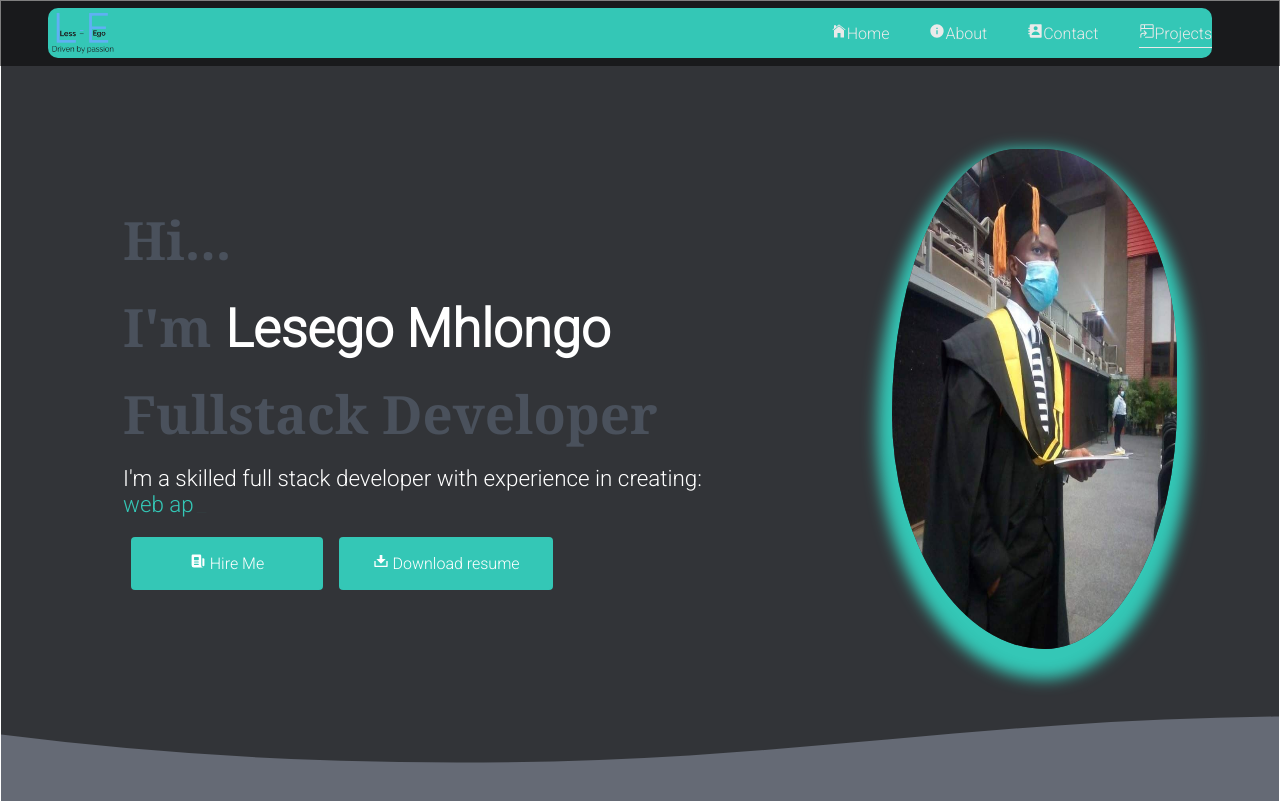
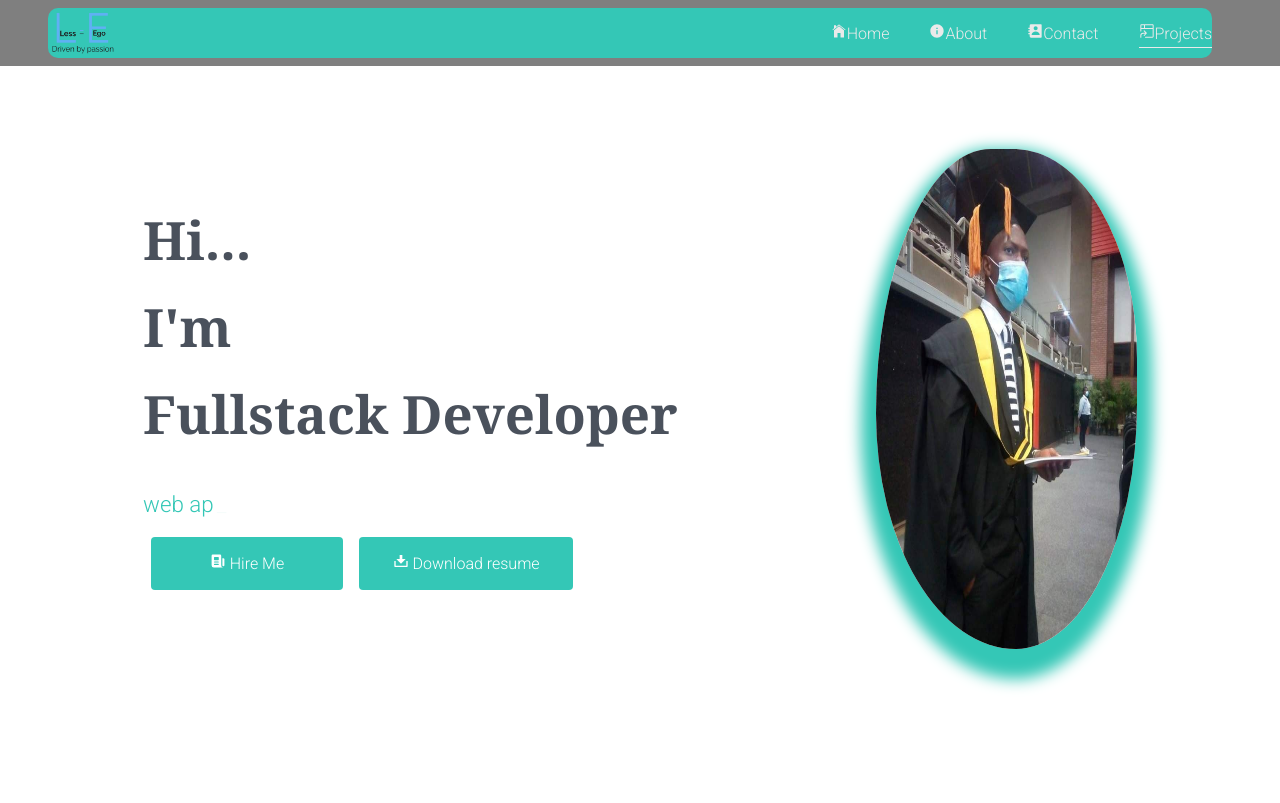
Before and after one commit to LesegoLSG/Portfolio, a React (Create React App) app: page / in a window 1280 px wide. Shown: the top 803 px of the page. Built offline with nearby package versions, Linux system fonts and the light colour scheme.

Commit message:
Modified transitions

```diff
--- a/src/Components/Home.jsx
+++ b/src/Components/Home.jsx
@@ -18,8 +18,8 @@ import { Typewriter } from 'react-simple-typewriter'
 import {HiMiniNewspaper} from 'react-icons/hi2';
 import {RiDownload2Fill} from 'react-icons/ri';
 import ParticleComponent from './Particles/ParticleComponent';
-
-import {animate, motion, useAnimation} from 'framer-motion'
+//Framer Motion
+import {whileInView, motion, useAnimation} from 'framer-motion'
 
 
 
@@ -90,14 +90,13 @@ const Home = () => {
 
         {/* <img src={Graduation} alt /> */}
 
-        <motion.div className="blob-image" ref={imageRef}
-        initial={{x:-300}}
-        animate={{x:0,rotate:[0,90,-90,90,0]
-        }}
+        <motion.div className="blob-image"
+        initial={{opacity:0,scale:0,y:200}}
+        whileInView={{opacity:1,scale:1,y:0}}
         transition={{
           type:"spring",
           bounce:0.4,
-          duration:3
+          duration:2
         }}
 
         >
@@ -105,12 +104,45 @@ const Home = () => {
         </motion.div>
 
 
-      <div className={`home-text ${!introVisible? 'fade-in':'fade-out'}`} ref={introRef}>
+      <div className="home-text">
+        {/* Motion for hi text */}
+        <motion.h1
+          initial={{y:-100}}
+          whileInView={{y:0}}
+          transition={{
+            duration:2
+          }}
+        >Hi...</motion.h1>
 
-        <h1>Hi...</h1>
+
+        {/* Motion for the name */}
+        <motion.div
+           initial={{x:-100}}
+           whileInView={{x:0}}
+           transition={{
+             duration:2
+           }}
+        >
         <h1>I'm <span className="name-span">Lesego Mhlongo</span></h1>
-        <h1>Fullstack Developer</h1>
-        <p ref={introRef}> I'm a skilled full stack developer with experience in creating:
+        </motion.div>
+
+
+        {/* Motion for "Fullstack developer" */}
+        <motion.h1
+           initial={{x:50}}
+           whileInView={{x:0}}
+           transition={{
+             duration:2
+           }}
+        >Fullstack Developer</motion.h1>
+        {/* Motion for animation text */}
+        <motion.p
+            initial={{rotateX:360}}
+            whileInView={{rotateX:0}}
+            transition={{
+              duration:2
+            }}
+        ref={introRef}> I'm a skilled full stack developer with experience in creating:
            {' '}
            <br/>
            <span className="home-animation">
@@ -128,20 +160,19 @@ const Home = () => {
               />
            )}
            </span>
-        </p>
+        </motion.p>
+        {/* Motion for buttons */}
+        <motion.div
+          initial={{y:100}}
+          whileInView={{y:0}}
+          transition={{
+            duration:2
+          }}
+        >
         <button onClick={handlesubmit}><HiMiniNewspaper/> Hire Me</button>
         <button onClick={handleDownloadResume}><RiDownload2Fill/> Download resume</button>
+        </motion.div>
       </div>
-
-      </div>
-      <div class="custom-shape-divider-bottom-1704776983">
-
-      <svg data-name="Layer 1" xmlns="http://www.w3.org/2000/svg" viewBox="0 0 1200 120" preserveAspectRatio="none">
-          <path d="M985.66,92.83C906.67,72,823.78,31,743.84,14.19c-82.26-17.34-168.06-16.33-250.45.39-57.84,11.73-114
-          ,31.07-172,41.86A600.21,600.21,0,0,1,0,27.35V120H1200V95.8C1132.19,118.92,1055.71,111.31,985.66,92.83Z"
-           class="shape-fill">
-           </path>
-      </svg>
 
       </div>
 
--- a/src/Stylesheet/Home.css
+++ b/src/Stylesheet/Home.css
@@ -2,29 +2,7 @@
     height: 100vh;
     overflow: hidden;
     position: relative;
-    /* margin-top: 50px; */
-    /* background-image: url(../assets/Background-pen.jpg); */
-    /* background-color: red; */
-}
-
-.custom-shape-divider-bottom-1704776983 {
-    position: absolute;
-    bottom: 0;
-    left: 0;
-    width: 100%;
-    overflow: hidden;
-    line-height: 0;
-}
-
-.custom-shape-divider-bottom-1704776983 svg {
-    position: relative;
-    display: block;
-    width: calc(201% + 1.3px);
-    height: 86px;
-}
-
-.custom-shape-divider-bottom-1704776983 .shape-fill {
-    fill: #656a75;
+    background-color: var(--background-color);
 }
 
 .home-animation {
@@ -55,7 +33,7 @@
     height: 500px;
     background-size: cover;
     background-position: center center;
-    margin: 20px;
+    margin: 0px;
     box-shadow: 0 15px 15px 15px #34c7b6;
     animation: animate 5s ease-in-out infinite;
     transition: all 1s ease-in-out;
```
